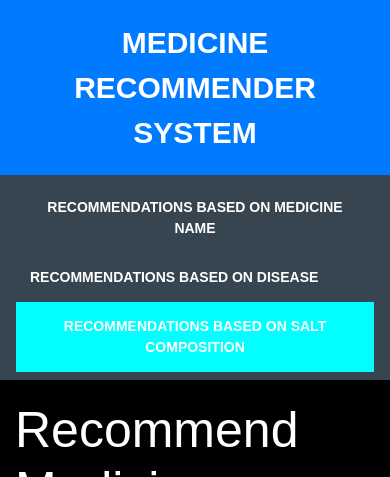
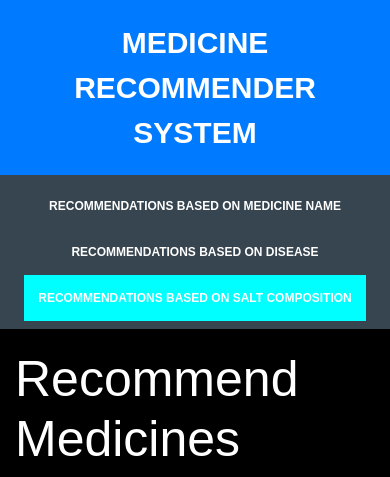
Before and after one commit to singhraj2062001/medicine-recommender-system, a Flask app: page /recommend2 in a window 390 px wide. Shown: the top 477 px of the page. Run offline with Flask 3, Linux system fonts and the light colour scheme; parts of the project's set-up code (start-up, migrations or seed data) failed here and were passed over.

Commit message:
Update recommend2.html

```diff
--- a/templates/recommend2.html
+++ b/templates/recommend2.html
@@ -1,6 +1,7 @@
 <!DOCTYPE html>
 <html lang="en">
 <head>
+    <meta name="viewport" content="width=device-width, initial-scale=1">
     <meta charset="UTF-8">
     <title>Medicine RecommenderSystem</title>
     <link rel="stylesheet" href="https://cdn.jsdelivr.net/npm/bootstrap@4.4.1/dist/css/bootstrap.min.css" integrity="sha384-Vkoo8x4CGsO3+Hhxv8T/Q5PaXtkKtu6ug5TOeNV6gBiFeWPGFN9MuhOf23Q9Ifjh" crossorigin="anonymous">
@@ -32,7 +33,7 @@
         }
 
         .navbar a {
-            font-size: 14px;
+            font-size: 12px;
             color: white;
             text-align: center;
             padding: 14px 14px;
@@ -88,6 +89,21 @@
             margin-top:20px;
         }
 
+          @media (max-width: 992px) {
+          .navbar {
+            display: flex;
+            flex-direction: column;
+          }
+
+          .navbar a {
+            text-align: left;
+          }
+
+          .navbar .hamburger {
+            display: block;
+          }
+        }
+
     </style>
 </head>
 <body>
```
